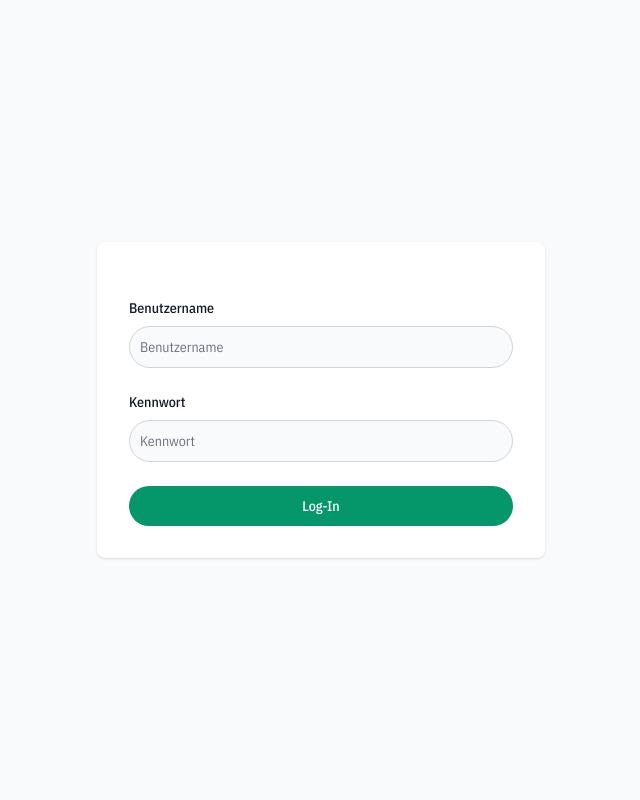
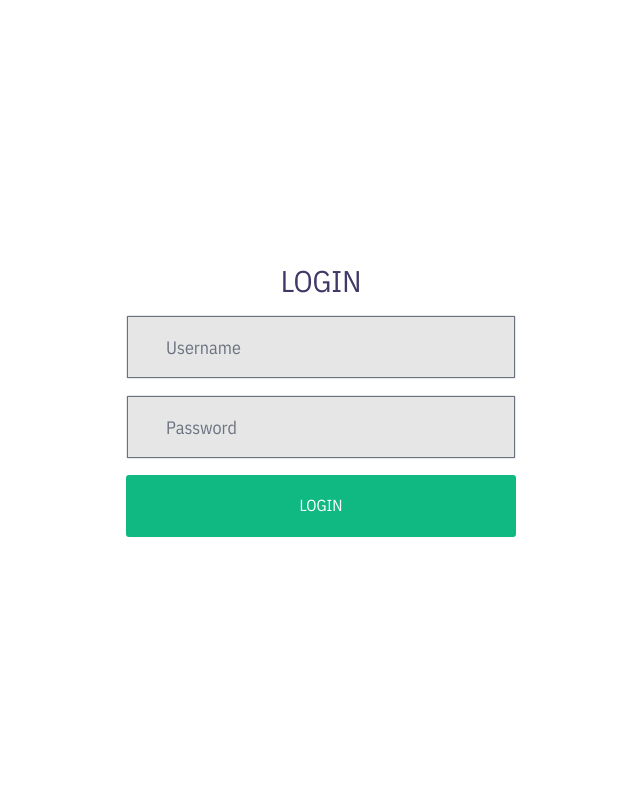
Before and after one commit to 64-Bytes-GmbH/PharmaLeaf, a Django app: page /dashboard/login in a window 1280 px wide. Shown: the whole page, without its empty margins (319-959 px from the left). Run offline with Django 3.2, Linux system fonts and the light colour scheme; style sheets or scripts are compiled from the project's sources; some libraries are stand-ins or nearby versions.

Commit message:
Changed login appearance

```diff
--- a/app/templates/dashboard/login.html
+++ b/app/templates/dashboard/login.html
@@ -10,61 +10,60 @@
         <meta charset="UTF-8">
         <meta http-equiv="X-UA-Compatible" content="IE=edge">
         <meta name="viewport" content="width=device-width, initial-scale=1.0">
-    <title>PharmaLeaf Dashboard</title>
+        <title>Dragonweed Login</title>
 
         {% compress css %}
-    <link rel="stylesheet" href="{% static '/css/dashboard/style.css' %}">
         <link rel="stylesheet" href="{% static '/css/dashboard/output.css' %}">
         {% endcompress %}
     </head>
 
-<body class="bg-white min-h-screen">
-    <section class="bg-gray-50 h-screen">
-        <div class="flex flex-col items-center justify-center px-6 py-8 mx-auto md:h-screen lg:py-0">
-            <div class="w-full bg-white rounded-lg shadow dark:border md:mt-0 sm:max-w-md xl:p-0 dark:border-gray-700">
-                <div class="p-6 space-y-4 md:space-y-6 sm:p-8">
+<body>
+
+    <div style="width: 100%; margin: 0 auto">
+        <div style="width: 100%; min-height: 100vh; display: -webkit-box; display: -webkit-flex; display: -moz-box; display: -ms-flexbox; display: flex; flex-wrap: wrap; justify-content: center; align-items: center; padding: 15px; background-position: center; background-size: cover; background-repeat: no-repeat;">
+            <div style="width: 390px; background: #fff; border-radius: 10px; position: relative;">
                 {% if not 'reset_password_confirmed' in request.session and not request.session.reset_password_confirmed %}
-                    <form class="space-y-4 md:space-y-6" id="loginForm">
+                <form style="width: 100%; display: flex; justify-content: space-between; flex-wrap: wrap;" id="loginForm">
                     {% csrf_token %}
-                        <div>
-                            <label for="username" class="block mb-2 text-sm font-medium text-gray-900 dark:text-white">Benutzername</label>
-                            <input type="test" name="username" id="username" autocomplete="username" class="bg-gray-50 border border-gray-300 text-gray-900 sm:text-sm rounded-full focus:ring-emerald-600 focus:border-emerald-600 block w-full p-2.5 dark:placeholder-gray-400 dark:text-white dark:focus:ring-emerald-500 dark:focus:border-emerald-500" placeholder="Benutzername" required="">
+                    <span style="font-size: 30px; color: #403866; line-height: 1.2; text-transform: uppercase; text-align: center; width: 100%; display: block; margin-bottom: 16px;">
+                        Login
+                    </span>
+                    <div style="position: relative; width: 100%; background-color: #e6e6e6; border: 1px solid transparent; border-radius: 3px; margin-bottom: 16px;">
+                        <input type="text" name="username" id="username" autocomplete="username" style="color: #403866; line-height: 1.2; font-size: 18px; display: block; width: 100%; background: transparent; height: 62px; padding: 0 20px 0 38px;" placeholder="Username" required="">
+                        <span style="position: absolute; display: block; width: calc(100% + 2px); height: calc(100% + 2px); top: -1px; left: -1px; pointer-events: none; border: 1px solid green; border-radius: 50%; visibility: hidden; opacity: 0;">Username</span>
                     </div>
-                        <div>
-                            <label for="password" class="block mb-2 text-sm font-medium text-gray-900 dark:text-white">Kennwort</label>
-                            <input type="password" name="password" id="password" placeholder="Kennwort" autocomplete="current-password" class="bg-gray-50 border border-gray-300 text-gray-900 sm:text-sm rounded-full focus:ring-emerald-600 focus:border-emerald-600 block w-full p-2.5 dark:placeholder-gray-400 dark:text-white dark:focus:ring-emerald-500 dark:focus:border-emerald-500" required="">
+                    <div style="position: relative; width: 100%; background-color: #e6e6e6; border: 1px solid transparent; border-radius: 3px; margin-bottom: 16px;">
+                        <input type="password" name="password" id="password" autocomplete="current-password" style="color: #403866; line-height: 1.2; font-size: 18px; display: block; width: 100%; background: transparent; height: 62px; padding: 0 20px 0 38px;" placeholder="Password" required="">
+                        <span style="position: absolute; display: block; width: calc(100% + 2px); height: calc(100% + 2px); top: -1px; left: -1px; pointer-events: none; border: 1px solid green; border-radius: 50%; visibility: hidden; opacity: 0;">Password</span>
                     </div>
-                        <div name="alert" class="hidden p-4 mb-4 text-sm text-red-800 border rounded-full bg-red-50 border-red-800 dark:text-red-400 dark:border-red-400" role="alert">
-                        </div>
-                        <button type="submit" class="w-full text-white bg-emerald-600 hover:bg-emerald-700 focus:ring-4 focus:outline-none focus:ring-emerald-300 font-medium rounded-full text-sm px-5 py-2.5 text-center dark:bg-emerald-600 dark:hover:bg-emerald-700 dark:focus:ring-emerald-800">Log-In</button>
-                        <!-- <p class="text-sm font-light text-gray-500 dark:text-gray-400">
-                            Don’t have an account yet? <a href="#" class="font-medium text-emerald-600 hover:underline dark:text-emerald-500">Sign up</a>
-                        </p> -->
+                    <button type="submit" style="font-size: 16px; color: #fff; line-height: 1.2; text-transform: uppercase; display: -webkit-box; display: -webkit-flex; display: -moz-box; display: -ms-flexbox; display: flex; justify-content: center; align-items: center; padding: 0 20px; width: 100%; height: 62px; background-color: #10b981; border-radius: 3px;-webkit-transition: all 0.4s; -o-transition: all 0.4s; -moz-transition: all 0.4s;transition: all 0.4s;">
+                        LOGIN
+                    </button>
                 </form>
                 {% endif %}
                 {% if 'reset_password_confirmed' in request.session and request.session.reset_password_confirmed %}
-                    <h1 class="text-xl font-bold leading-tight tracking-tight text-gray-900 md:text-2xl dark:text-white">
-                        Neues Passwort setzen
-                    </h1>
-                    <form class="space-y-4 md:space-y-6" id="newPasswordForm">
+                <form style="width: 100%; display: flex; justify-content: space-between; flex-wrap: wrap;" id="loginForm">
                     {% csrf_token %}
-                        <div>
-                            <label for="password" class="block mb-2 text-sm font-medium text-gray-900 dark:text-white">Passwort</label>
-                            <input type="password" name="password" id="password" placeholder="••••••••" autocomplete="current-password" class="bg-gray-50 border border-gray-300 text-gray-900 sm:text-sm rounded-full focus:ring-emerald-600 focus:border-emerald-600 block w-full p-2.5 dark:placeholder-gray-400 dark:text-white dark:focus:ring-emerald-500 dark:focus:border-emerald-500" required="">
+                    <span style="font-size: 30px; color: #403866; line-height: 1.2; text-transform: uppercase; text-align: center; width: 100%; display: block; margin-bottom: 16px;">
+                        Set new password
+                    </span>
+                    <div style="position: relative; width: 100%; background-color: #e6e6e6; border: 1px solid transparent; border-radius: 3px; margin-bottom: 16px;">
+                        <input type="password" name="password" id="password" placeholder="New password" autocomplete="" style="color: #403866; line-height: 1.2; font-size: 18px; display: block; width: 100%; background: transparent; height: 62px; padding: 0 20px 0 38px;" placeholder="Username" required="">
+                        <span style="position: absolute; display: block; width: calc(100% + 2px); height: calc(100% + 2px); top: -1px; left: -1px; pointer-events: none; border: 1px solid green; border-radius: 50%; visibility: hidden; opacity: 0;">Username</span>
                     </div>
-                        <div>
-                            <label for="password_confirm" class="block mb-2 text-sm font-medium text-gray-900 dark:text-white">Passwort Wiederholen</label>
-                            <input type="password" name="passwordConfirm" id="password_confirm" placeholder="••••••••" autocomplete="current-password" class="bg-gray-50 border border-gray-300 text-gray-900 sm:text-sm rounded-full focus:ring-emerald-600 focus:border-emerald-600 block w-full p-2.5 dark:placeholder-gray-400 dark:text-white dark:focus:ring-emerald-500 dark:focus:border-emerald-500" required="">
+                    <div style="position: relative; width: 100%; background-color: #e6e6e6; border: 1px solid transparent; border-radius: 3px; margin-bottom: 16px;">
+                        <input type="password" name="passwordConfirm" id="password_confirm" placeholder="New password" autocomplete="" style="color: #403866; line-height: 1.2; font-size: 18px; display: block; width: 100%; background: transparent; height: 62px; padding: 0 20px 0 38px;" placeholder="Password" required="">
+                        <span style="position: absolute; display: block; width: calc(100% + 2px); height: calc(100% + 2px); top: -1px; left: -1px; pointer-events: none; border: 1px solid green; border-radius: 50%; visibility: hidden; opacity: 0;">Password</span>
                     </div>
-                        <div name="alert" class="hidden p-4 mb-4 text-sm text-red-800 border rounded-lg bg-red-50 border-red-800 dark:text-red-400 dark:border-red-400" role="alert">
-                        </div>
-                        <button type="submit" class="w-full text-white bg-emerald-600 hover:bg-emerald-700 focus:ring-4 focus:outline-none focus:ring-emerald-300 font-medium rounded-full text-sm px-5 py-2.5 text-center dark:bg-emerald-600 dark:hover:bg-emerald-700 dark:focus:ring-emerald-800">Speichern</button>
+                    <button type="submit" style="font-size: 16px; color: #fff; line-height: 1.2; text-transform: uppercase; display: -webkit-box; display: -webkit-flex; display: -moz-box; display: -ms-flexbox; display: flex; justify-content: center; align-items: center; padding: 0 20px; width: 100%; height: 62px; background-color: #10b981; border-radius: 3px;-webkit-transition: all 0.4s; -o-transition: all 0.4s; -moz-transition: all 0.4s;transition: all 0.4s;">
+                        SAVE PASSWORD
+                    </button>
                 </form>
                 {% endif %}
             </div>
         </div>
     </div>
-    </section>
+
 
     <!-- Alert Modal1 -->
    <div id="alert-modal" aria-hidden="true" tabindex="-1" class="fixed top-0 left-0 right-0 z-50 hidden p-4 overflow-x-hidden overflow-y-auto md:inset-0 h-[calc(100%-1rem)] max-h-full bg-gray-900 bg-opacity-60">
@@ -86,27 +85,13 @@
 
 
     <script src="{% static '/js/jquery-3.7.0.min.js' %}"></script>
-    <!-- Darkmode Toggler -->
+
     <script>
-        // // On page load or when changing themes, best to add inline in `head` to avoid FOUC
-        // if (localStorage.getItem('color-theme') === 'dark' || (!('color-theme' in localStorage) && window.matchMedia('(prefers-color-scheme: dark)').matches)) {
-        //     document.documentElement.classList.add('dark');
-        // } else {
-        //     document.documentElement.classList.remove('dark')
-        // }
-    </script>
-
-    <script src="https://cdnjs.cloudflare.com/ajax/libs/flowbite/1.8.1/flowbite.min.js"></script>
-
-    <!-- Toggle Modal -->
-    <script>
-
         const modalCenterOptions = {
             placement: 'bottom-right',
             backdrop: false,
-            // backdropClasses: 'bg-gray-900 bg-opacity-50 dark:bg-opacity-80 fixed inset-0 z-40',
             closable: true,
-        };
+        }
 
         const toggleModal = (modalId) => {
             const modal = new Modal(document.getElementById(modalId), null);
@@ -121,16 +106,13 @@
         }
     </script>
 
-    <!-- CSRF Cookie -->
     <script>
-
         function getCookie(name) {
             let cookieValue = null;
             if (document.cookie && document.cookie !== "") {
                 const cookies = document.cookie.split(";");
                 for (let i = 0; i < cookies.length; i++) {
                 const cookie = cookies[i].trim();
-                // Does this cookie string begin with the name we want?
                     if (cookie.substring(0, name.length + 1) === (name + "=")) {
                         cookieValue = decodeURIComponent(cookie.substring(name.length + 1));
                         break;
@@ -166,7 +148,6 @@
                 $email.addClass('input-error')
                 return false
             }
-
             if (passwordValue === undefined || passwordValue === '') {
                 $password.addClass('input-error')
                 return false
@@ -186,19 +167,16 @@
                     'password': passwordValue,
                 },
                 success: (data) => {
-
                     if (data.wrong_username) {
                         $alertField.html('Benutzername ist falsch oder existiert nicht.')
                         $alertField.removeClass('hidden')
                         return false;
                     }
-
                     if (data.wrong_password) {
                         $alertField.html('Passwort ist falsch.')
                         $alertField.removeClass('hidden')
                         return false;
                     }
-
                     if (data.no_premission) {
                         $alertField.html('Sie haben keine Berechtigungen.')
                         $alertField.removeClass('hidden')
@@ -206,17 +184,12 @@
                     }
 
                     window.open(data.url, '_parent')
-
                 },
                 error: () => {
-
                     toggleModal('alert-modal')
-
                 }
             })
-
         }
-
     </script>
 
     <!-- Set new password -->
@@ -237,18 +210,14 @@
             const passwordValue = $newPassword.val()
             const passwordConfirmValue = $passwordConfirm.val()
 
-            console.log(passwordValue, passwordConfirmValue)
-
             if (passwordValue === undefined || passwordValue === '') {
                 $newPassword.addClass('input-error')
                 return false
             }
-
             if (passwordConfirmValue === undefined || passwordConfirmValue === '') {
                 $passwordConfirm.addClass('input-error')
                 return false
             }
-
             if (passwordValue !== passwordConfirmValue) {
                 $alertFieldPassword.html('Passwörter stimmen nicht überein.')
                 $alertFieldPassword.removeClass('hidden')
@@ -268,21 +237,13 @@
                     'newPassword': passwordValue,
                 },
                 success: (data) => {
-
                     window.open(data.url, '_parent')
-
                 },
                 error: () => {
-
                     toggleModal('alert-modal')
-
                 }
             })
-
         }
-
     </script>
-
 </body>
-
 </html>
```
Lines whose indentation alone changed are shown as unchanged.
